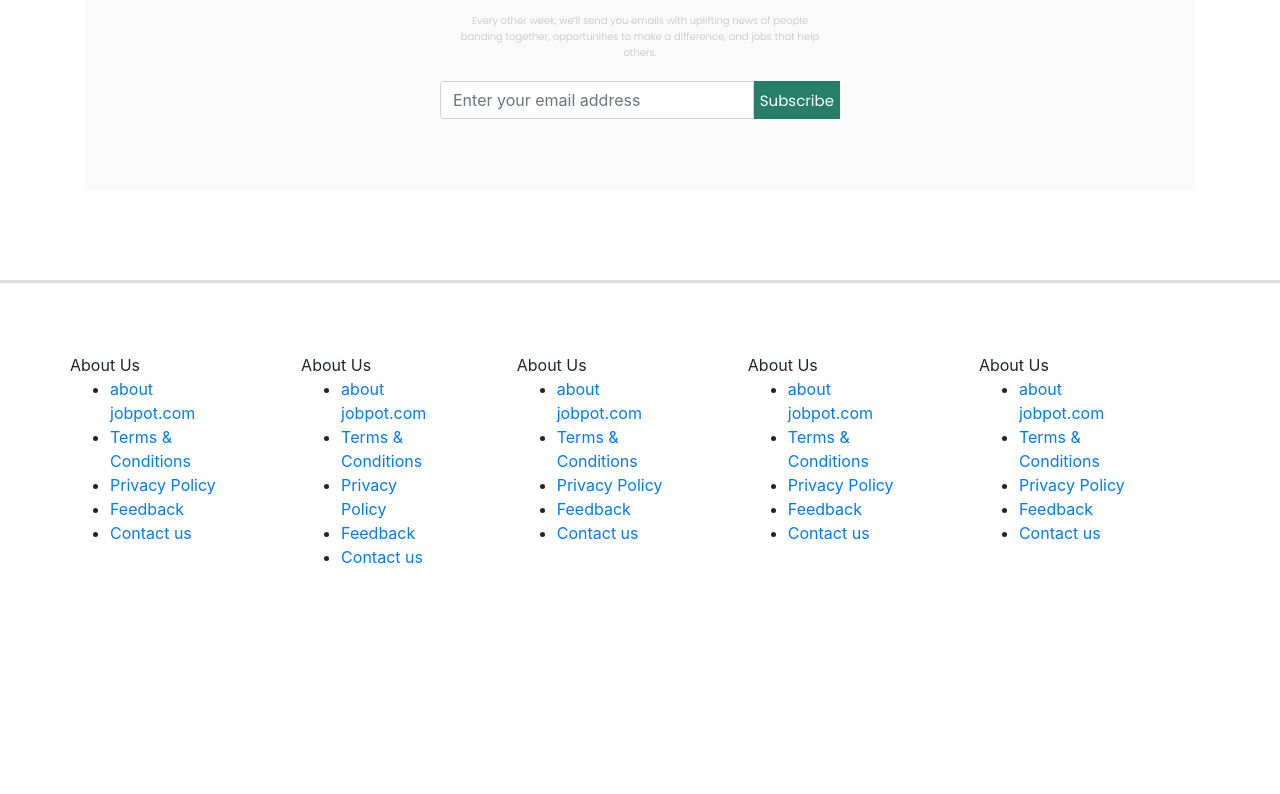
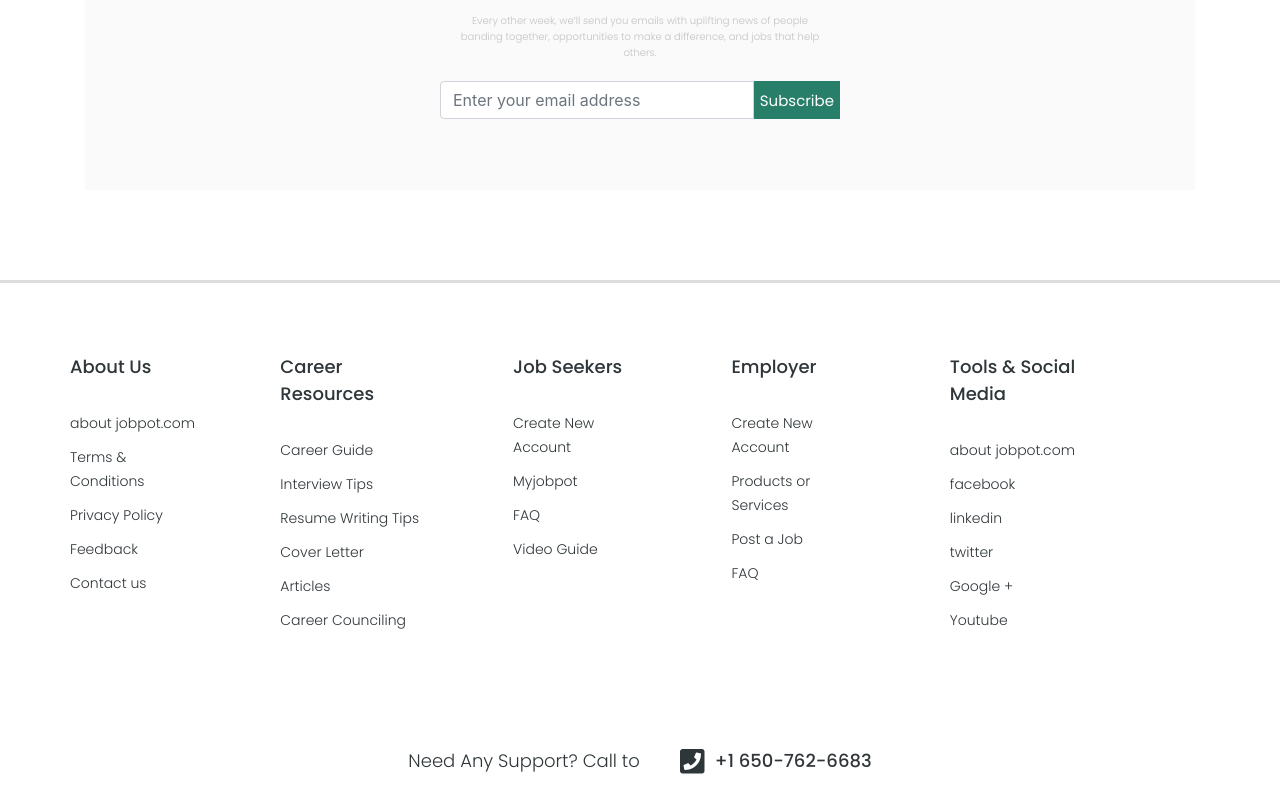
Before and after one commit to RezwanFaruque/JobPot, a Vue app: page / in a window 1280 px wide. Shown: the part 2275-3069 px from the top of the page. Before the commit the page ends 2860 px from the top, so only its background shows below. Built offline with nearby package versions, Linux system fonts and the light colour scheme.

Commit message:
index page markup ready

```diff
--- a/src/assets/css/sass/components-style/footer.scss
+++ b/src/assets/css/sass/components-style/footer.scss
@@ -10,6 +10,30 @@
                 width: 100%;
                 .fo-content{
                     margin-right: 80px;
+                    .title{
+                        font-size: 18px;
+                        font-family: 'Poppin-Medium';
+                        color: #2F3639;
+                        line-height: 27px;
+                        margin-bottom: 30px;
+                    }
+                    .links{
+                        ul{
+                            list-style: none;
+                            padding-left: 0;
+
+                            li{
+                                margin-bottom: 10px;
+                                .footer-link{
+                                    text-decoration: none;
+                                    font-size: 14px;
+                                    font-family: 'Poppin-Light';
+                                    color: #2F3639;
+                                    line-height: 21px;
+                                }
+                            }
+                        }
+                    }
                     &.about-us{
 
                     }
@@ -35,6 +59,41 @@
                     }
                 }
             }
+            .last-footer{
+                display: flex;
+                flex-direction: row;
+                align-items: center;
+                justify-content: center;
+                width: 100%;
+                margin-top: 100px;
+                margin-bottom: 20px;
+                .title-text{
+                    font-size: 18px;
+                    font-family: 'Poppin-Light';
+                    color: #2F3639;
+                    line-height: 27px;
+                    margin-right: 40px;
+                }
+                .logo-with-phone{
+                    display: flex;
+                    align-items: center;
+
+                    .logo{
+                        .last-footer-logo{
+                            width: 25px;
+                            height: 25px;
+                            margin-right: 10px;
+
+                        }
+                    }
+                    .caller-text{
+                        font-size: 18px;
+                        font-family: 'Poppin-Medium';
+                        color: #2F3639;
+                        line-height: 27px;
+                    }
+                }
+            }
         }
     }
 }
--- a/src/assets/css/style.css
+++ b/src/assets/css/style.css
@@ -109,6 +109,59 @@
 #footer .container .row .footer-content .fo-content {
   margin-right: 80px;
 }
+#footer .container .row .footer-content .fo-content .title {
+  font-size: 18px;
+  font-family: "Poppin-Medium";
+  color: #2F3639;
+  line-height: 27px;
+  margin-bottom: 30px;
+}
+#footer .container .row .footer-content .fo-content .links ul {
+  list-style: none;
+  padding-left: 0;
+}
+#footer .container .row .footer-content .fo-content .links ul li {
+  margin-bottom: 10px;
+}
+#footer .container .row .footer-content .fo-content .links ul li .footer-link {
+  text-decoration: none;
+  font-size: 14px;
+  font-family: "Poppin-Light";
+  color: #2F3639;
+  line-height: 21px;
+}
+#footer .container .row .last-footer {
+  display: flex;
+  flex-direction: row;
+  align-items: center;
+  justify-content: center;
+  width: 100%;
+  margin-top: 100px;
+  margin-bottom: 20px;
+}
+#footer .container .row .last-footer .title-text {
+  font-size: 18px;
+  font-family: "Poppin-Light";
+  color: #2F3639;
+  line-height: 27px;
+  margin-right: 40px;
+}
+#footer .container .row .last-footer .logo-with-phone {
+  display: flex;
+  align-items: center;
+}
+#footer .container .row .last-footer .logo-with-phone .logo .last-footer-logo {
+  width: 25px;
+  height: 25px;
+  margin-right: 10px;
+}
+#footer .container .row .last-footer .logo-with-phone .caller-text {
+  font-size: 18px;
+  font-family: "Poppin-Medium";
+  color: #2F3639;
+  line-height: 27px;
+}
+
 #index-page section.our-services {
   margin-top: 120px;
 }
--- a/src/components/Footer.vue
+++ b/src/components/Footer.vue
@@ -10,19 +10,19 @@
               <div class="links">
                 <ul>
                   <li>
-                    <router-link to="/">about jobpot.com</router-link>
+                    <router-link class="footer-link" to="/">about jobpot.com</router-link>
                   </li>
                   <li>
-                    <router-link to="/">Terms & Conditions</router-link>
+                    <router-link class="footer-link" to="/">Terms & Conditions</router-link>
                   </li>
                   <li>
-                    <router-link to="/">Privacy Policy</router-link>
+                    <router-link class="footer-link" to="/">Privacy Policy</router-link>
                   </li>
                   <li>
-                    <router-link to="/">Feedback</router-link>
+                    <router-link class="footer-link" to="/">Feedback</router-link>
                   </li>
                   <li>
-                    <router-link to="/">Contact us</router-link>
+                    <router-link class="footer-link" to="/">Contact us</router-link>
                   </li>
                 </ul>
               </div>
@@ -30,24 +30,27 @@
             <div class="career-resource">
               <div class="fo-content career-res">
                 <div class="title">
-                  About Us
+                  Career Resources
                 </div>
                 <div class="links">
                   <ul>
                     <li>
-                      <router-link to="/">about jobpot.com</router-link>
+                      <router-link class="footer-link" to="/">Career Guide</router-link>
                     </li>
                     <li>
-                      <router-link to="/">Terms & Conditions</router-link>
+                      <router-link class="footer-link" to="/">Interview Tips</router-link>
                     </li>
                     <li>
-                      <router-link to="/">Privacy Policy</router-link>
+                      <router-link class="footer-link" to="/">Resume Writing Tips</router-link>
                     </li>
                     <li>
-                      <router-link to="/">Feedback</router-link>
+                      <router-link class="footer-link" to="/">Cover Letter</router-link>
                     </li>
                     <li>
-                      <router-link to="/">Contact us</router-link>
+                      <router-link class="footer-link" to="/">Articles</router-link>
+                    </li>
+                    <li>
+                      <router-link class="footer-link"  to="/">Career Counciling</router-link>
                     </li>
                   </ul>
                 </div>
@@ -56,25 +59,23 @@
 
                 <div class="fo-content job-sec">
                   <div class="title">
-                    About Us
+                    Job Seekers
                   </div>
                   <div class="links">
                     <ul>
                       <li>
-                        <router-link to="/">about jobpot.com</router-link>
+                        <router-link class="footer-link" to="/">Create New Account</router-link>
                       </li>
                       <li>
-                        <router-link to="/">Terms & Conditions</router-link>
+                        <router-link class="footer-link" to="/">Myjobpot</router-link>
                       </li>
                       <li>
-                        <router-link to="/">Privacy Policy</router-link>
+                        <router-link class="footer-link" to="/">FAQ</router-link>
                       </li>
                       <li>
-                        <router-link to="/">Feedback</router-link>
+                        <router-link class="footer-link" to="/">Video Guide</router-link>
                       </li>
-                      <li>
-                        <router-link to="/">Contact us</router-link>
-                      </li>
+
                     </ul>
                   </div>
                 </div>
@@ -82,25 +83,23 @@
 
                 <div class="fo-content employee">
                   <div class="title">
-                    About Us
+                    Employer
                   </div>
                 <div class="links">
                     <ul>
                       <li>
-                        <router-link to="/">about jobpot.com</router-link>
+                        <router-link class="footer-link" to="/">Create New Account</router-link>
                       </li>
                       <li>
-                        <router-link to="/">Terms & Conditions</router-link>
+                        <router-link class="footer-link" to="/">Products or Services</router-link>
                       </li>
                       <li>
-                        <router-link to="/">Privacy Policy</router-link>
+                        <router-link class="footer-link" to="/">Post a Job</router-link>
                       </li>
                       <li>
-                        <router-link to="/">Feedback</router-link>
+                        <router-link class="footer-link" to="/">FAQ</router-link>
                       </li>
-                      <li>
-                        <router-link to="/">Contact us</router-link>
-                      </li>
+
                     </ul>
                   </div>
               </div>
@@ -108,29 +107,46 @@
 
                 <div class="fo-content so-section">
                   <div class="title">
-                    About Us
+                    Tools & Social Media
                   </div>
                   <div class="links">
                     <ul>
                       <li>
-                        <router-link to="/">about jobpot.com</router-link>
+                        <router-link class="footer-link" to="/">about jobpot.com</router-link>
                       </li>
                       <li>
-                        <router-link to="/">Terms & Conditions</router-link>
+                        <router-link class="footer-link" to="/">facebook</router-link>
                       </li>
                       <li>
-                        <router-link to="/">Privacy Policy</router-link>
+                        <router-link class="footer-link" to="/">linkedin</router-link>
                       </li>
                       <li>
-                        <router-link to="/">Feedback</router-link>
+                        <router-link class="footer-link" to="/">twitter</router-link>
                       </li>
                       <li>
-                        <router-link to="/">Contact us</router-link>
+                        <router-link class="footer-link" to="/">Google +</router-link>
                       </li>
+                      <li>
+                        <router-link class="footer-link" to="/">Youtube</router-link>
+                      </li>
+
                     </ul>
                   </div>
               </div>
 
+          </div>
+          <div class="last-footer">
+             <div class="title-text">
+                Need Any Support? Call to
+             </div>
+             <div class="logo-with-phone">
+                <div class="logo">
+                   <img class="img-fluid last-footer-logo" src="../assets/vendor/Images/last-footer-logo.png" alt="" srcset="">
+                </div>
+                <div class="caller-text">
+                  +1 650-762-6683
+                </div>
+             </div>
           </div>
         </div>
       </div>
@@ -138,6 +154,7 @@
 </template>
 
 <script>
+
 export default {
     name: 'Footer',
 
--- a/src/layouts/GuestLayout.vue
+++ b/src/layouts/GuestLayout.vue
@@ -2,9 +2,9 @@
   <div>
       <Navbar></Navbar>
       <Bannar></Bannar>
-      <div class="container-fluid">
-          <div class="row">
-              <div class="col-12">
+      <div class="contain">
+          <div class="row-contain">
+              <div class="col-contain">
                   <slot />
               </div>
           </div>
```
Also changed, not shown: src/assets/vendor/Images/last-footer-logo.png (added), 1 other file (tests, documents, lock files or other folders).
